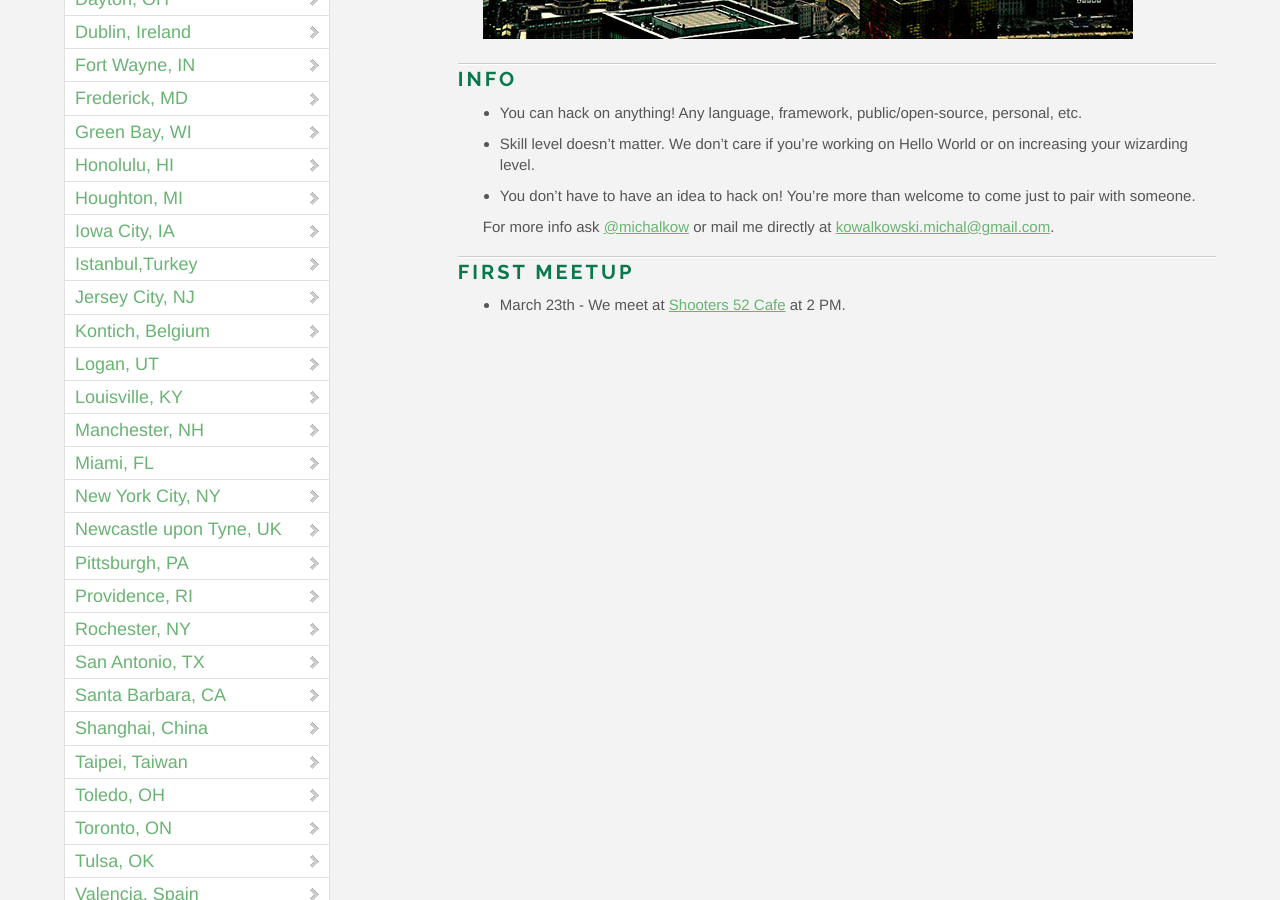
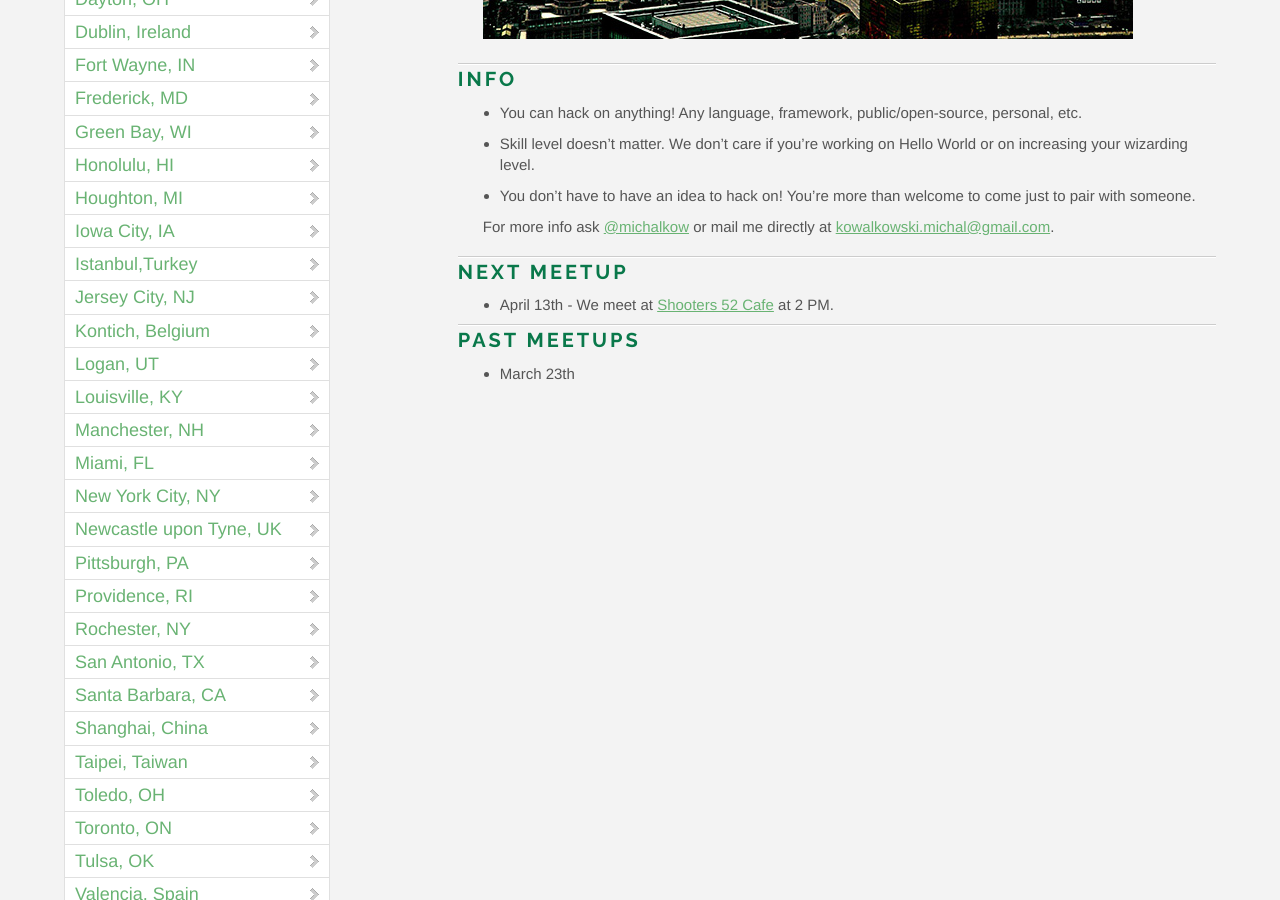
Before and after one commit to OpenHack/openhack.github.com, a Jekyll site: the page built from shanghai/index.markdown, in a window 1280 px wide and 900 px high, scrolled down 598 px. Built offline with Jekyll 4.4.1, drawn with Linux system fonts in a browser that asks for light colours; nearby versions of some CDN libraries; Markdown is read by kramdown in place of the engine named in the settings; comment, search, counter and statistics services are not loaded.

Commit message:
Next meetup

```diff
--- a/shanghai/index.markdown
+++ b/shanghai/index.markdown
@@ -16,6 +16,11 @@ title: OpenHack - Shanghai, China
 For more info ask [@michalkow](http://github.com/michalkow/)
 or mail me directly at [kowalkowski.michal@gmail.com](mailto:kowalkowski.michal@gmail.com).
 
-### FIRST MEETUP
+### NEXT MEETUP
 
-* March 23th - We meet at [Shooters 52 Cafe](http://www.smartshanghai.com/venue/9113/shooters_52) at 2 PM.
+* April 13th - We meet at [Shooters 52 Cafe](http://www.smartshanghai.com/venue/9113/shooters_52) at 2 PM.
+
+
+### PAST MEETUPS
+
+* March 23th
```
